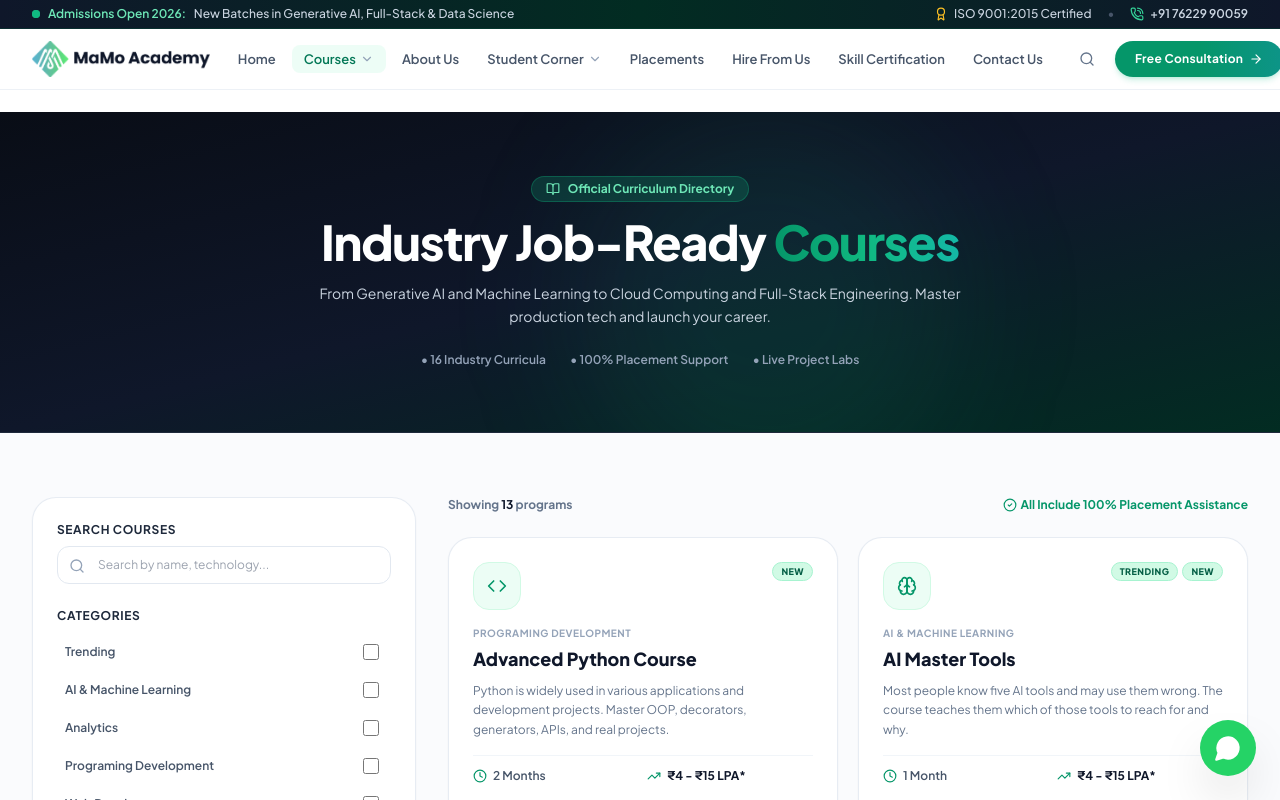
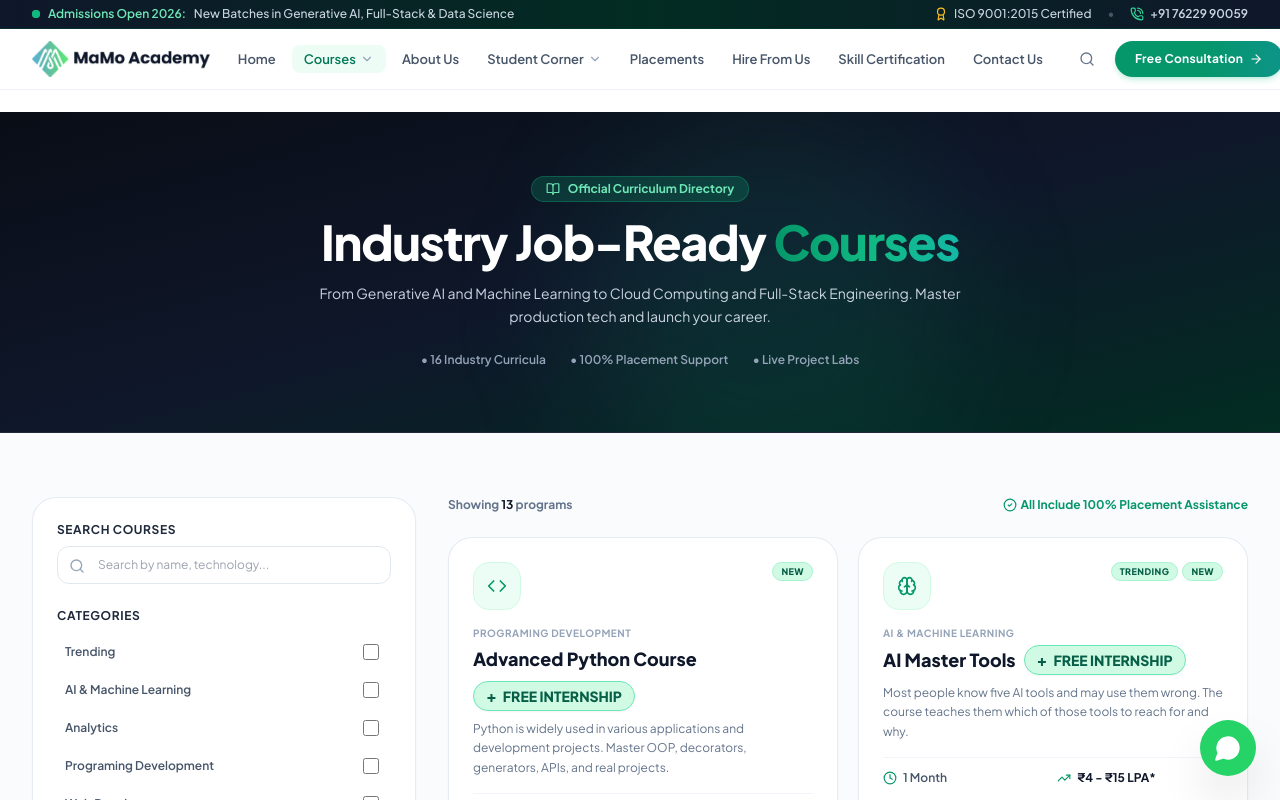
Before and after one commit to Miles2075/mamotechnolabs-main, a React (Vite) app: page / in a window 1280 px wide. Both pictures are taken after a click on the button 1087 px from the left and 59 px from the top of the page. Shown: the top 800 px of the page. Built offline with nearby package versions, Linux system fonts and the light colour scheme.

Commit message:
Highlight free internship beside each course title

```diff
--- a/src/pages/ViewCoursesPage.tsx
+++ b/src/pages/ViewCoursesPage.tsx
@@ -345,9 +345,14 @@ export const ViewCoursesPage: React.FC<ViewCoursesPageProps> = ({ navigateTo, op
                         <span className="text-[10px] font-bold uppercase tracking-wider text-slate-400 block mb-1">
                           {course.category}
                         </span>
-                        <h3 className="text-lg font-black text-slate-900 group-hover:text-brand-600 transition-colors">
-                          {course.name}
-                        </h3>
+                        <div className="flex flex-wrap items-center gap-2">
+                          <h3 className="text-lg font-black text-slate-900 group-hover:text-brand-600 transition-colors">
+                            {course.name}
+                          </h3>
+                          <span className="inline-flex items-center gap-1.5 rounded-full bg-emerald-100 text-emerald-800 border border-emerald-300 px-3 py-1 text-xs sm:text-sm font-extrabold shadow-sm">
+                            <span className="text-base leading-none">+</span> FREE INTERNSHIP
+                          </span>
+                        </div>
                         <p className="text-xs text-slate-500 mt-2 line-clamp-3 leading-relaxed">
                           {course.description}
                         </p>
```
